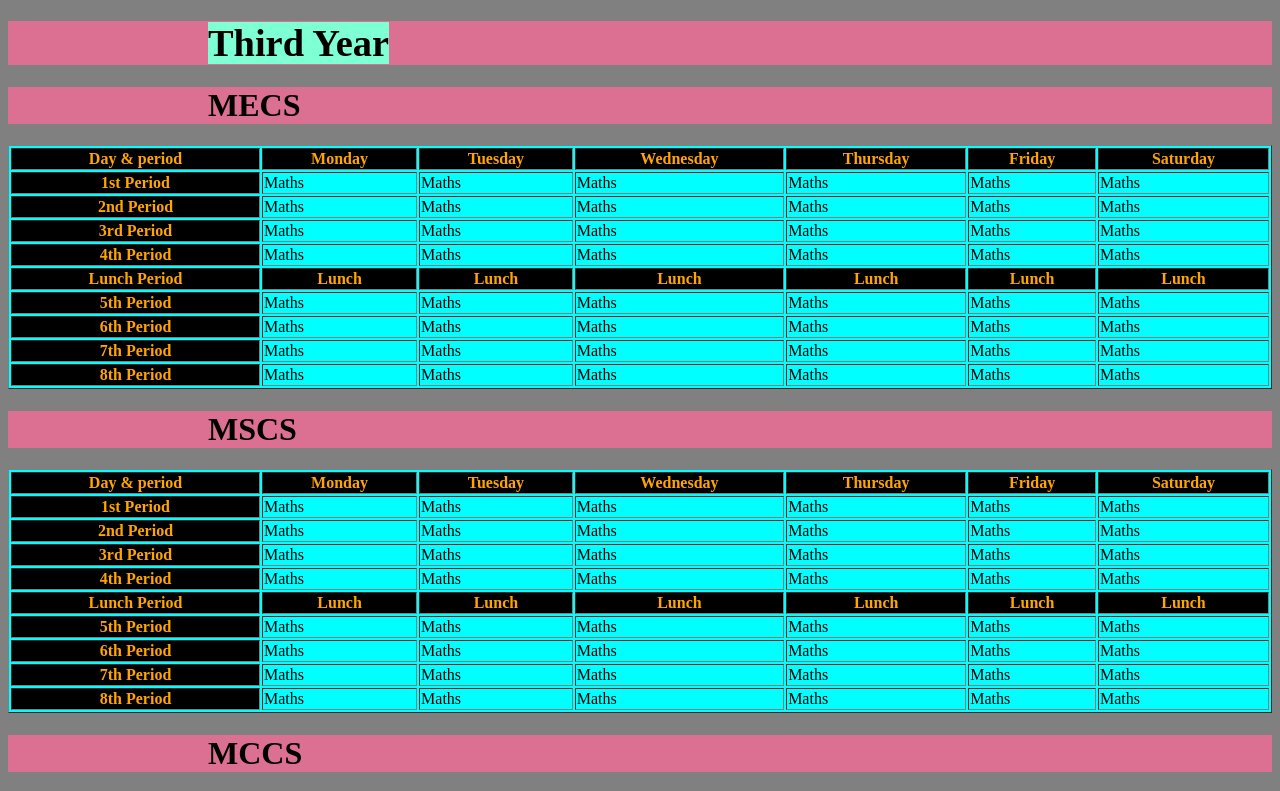
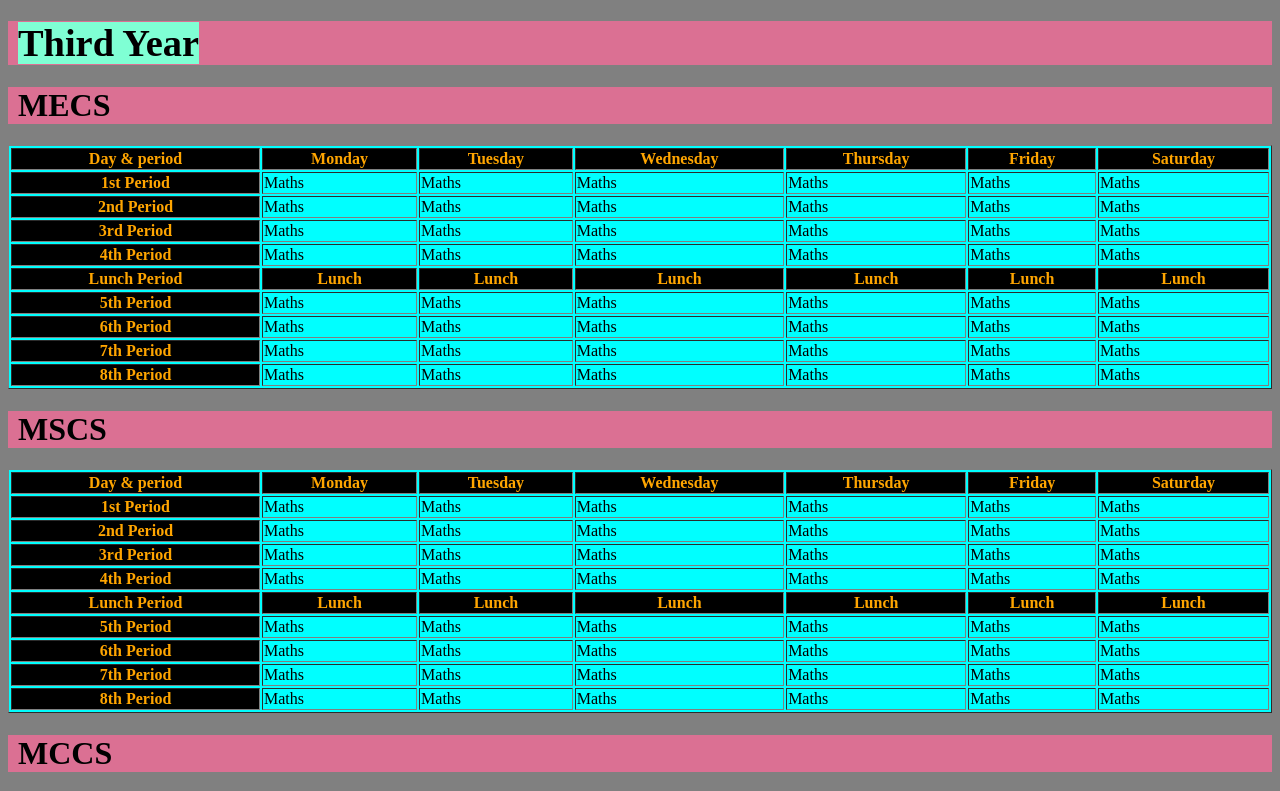
Before and after one commit to MandaSaiChandraSrujith/demo, a plain HTML site: page three.html in a window 1280 px wide. Shown: the top 791 px of the page. Drawn offline with Linux system fonts and the light colour scheme.

Commit message:
Update three.html

```diff
--- a/three.html
+++ b/three.html
@@ -21,7 +21,7 @@
             color: black;
         }
         h1{
-            padding-left: 200px;
+            padding-left: 10px;
             background-color: palevioletred;
 
         }
```
